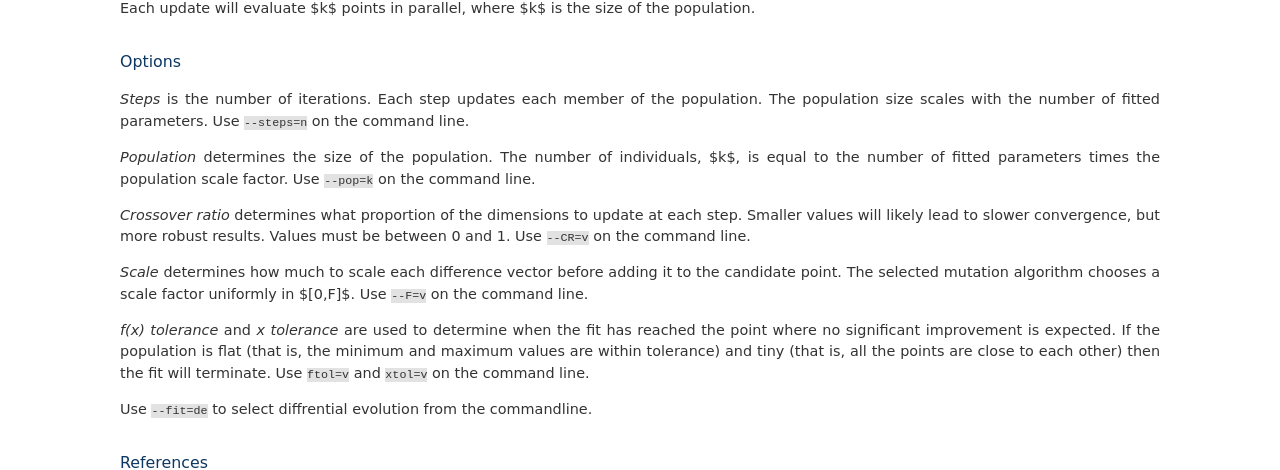
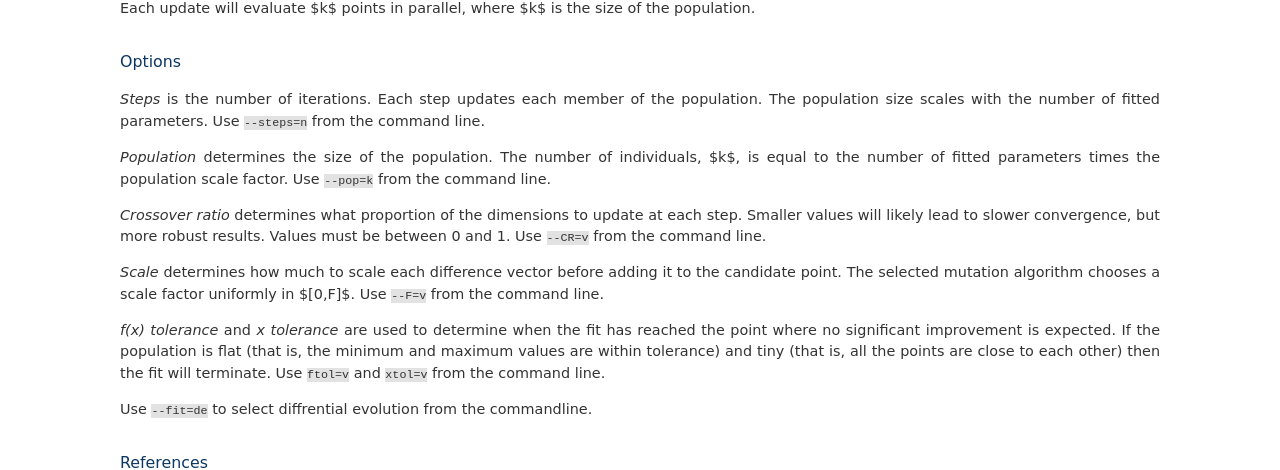
Before and after one commit to bumps/bumps, a Sphinx documentation site: the page built from doc/guide/optimizer.rst, in a window 1280 px wide and 1400 px high, scrolled down 4268 px. Shown: the part 147-617 px from the top of the window. Built offline with Sphinx 7.4.7, drawn with Linux system fonts in a browser that asks for light colours; pages that are not in the unit, such as notebooks, are missing from menus; some of the changed text lies outside the part shown.

Commit message:
improve standalone optimizer selection docs

```diff
--- a/doc/guide/optimizer.rst
+++ b/doc/guide/optimizer.rst
@@ -105,7 +105,8 @@
 each function is evaluated and $m$ data points (assuming center point
 formula for finite difference estimate of the derivative).  The resulting
 linear equation is then solved, but for small $n$ and expensive function
-evaluation this overhead can be ignored.  Use ``--steps=n`` on the command line.
+evaluation this overhead can be ignored.  Use ``--steps=n`` from
+the command line.
 
 *f(x) tolerance* and *x tolerance* are used to determine when
 the fit has reached the point where no significant improvement is expected.
@@ -180,21 +181,21 @@
 
 *Starts* tells the optimizer to restart a given number of times.
 Each time it restarts it uses a random starting point.   Use
-``--starts=n`` on the command line.
+``--starts=n`` from the command line.
 
 *Simplex radius* is the initial size of the simplex, as a portion of
 the bounds defining the parameter space.  If a parameter is unbounded, then
 the radius will be treated as a portion of the parameter value. Use
-``--radius=n`` on the command line.
+``--radius=n`` from the command line.
 
 *x tolerance* and *f(x) tolerance* are used to determine when the
 fit has reached the point where no significant improvement is expected.
 If the simplex is tiny (that is, the corners are close to each other) and
 flat (that is, the values at the corners are close to each other),
-then the fit will terminate.  Use ``--xtol=v`` and ``--ftol=v`` on
+then the fit will terminate.  Use ``--xtol=v`` and ``--ftol=v`` from
 the command line.
 
-On the command line, use ``--keep_best`` so that restarts are centered on a
+From the command line, use ``--keep_best`` so that restarts are centered on a
 value near the minimum rather than restarting from a random point within the
 parameter bounds.
 
@@ -260,7 +261,7 @@
 If the function is small or the step is too short then the fit
 will terminate.  Use ``--ftol=v`` and ``--xtol=v`` from the command line.
 
-On the command line, ``--keep_best`` uses a value near the previous minimum
+From the command line, ``--keep_best`` uses a value near the previous minimum
 when restarting instead of using a random value within the parameter bounds.
 
 Use ``--fit=newton`` to select BFGS from the commandline.
@@ -321,26 +322,26 @@
 
 *Steps* is the number of iterations.  Each step updates each member
 of the population.  The population size scales with the number of fitted
-parameters. Use ``--steps=n`` on the command line.
+parameters. Use ``--steps=n`` from the command line.
 
 *Population* determines the size of the population.  The number of
 individuals, $k$, is equal to the number of fitted parameters times the
-population scale factor.  Use ``--pop=k`` on the command line.
+population scale factor.  Use ``--pop=k`` from the command line.
 
 *Crossover ratio* determines what proportion of the dimensions to update
 at each step.  Smaller values will likely lead to slower convergence, but
-more robust results.  Values must be between 0 and 1.  Use ``--CR=v`` on
+more robust results.  Values must be between 0 and 1.  Use ``--CR=v`` from
 the command line.
 
 *Scale* determines how much to scale each difference vector before adding
 it to the candidate point.  The selected mutation algorithm chooses a scale
-factor uniformly in $[0,F]$.  Use ``--F=v`` on the command line.
+factor uniformly in $[0,F]$.  Use ``--F=v`` from the command line.
 
 *f(x) tolerance* and *x tolerance* are used to determine when the
 fit has reached the point where no significant improvement is expected.
 If the population is flat (that is, the minimum and maximum values are
 within tolerance) and tiny (that is, all the points are close to each
-other) then the fit will terminate.  Use ``ftol=v`` and ``xtol=v`` on the
+other) then the fit will terminate.  Use ``ftol=v`` and ``xtol=v`` from the
 command line.
 
 Use ``--fit=de`` to select diffrential evolution from the commandline.
@@ -410,16 +411,16 @@
 chain.  Each iteration updates the full population.  The population size
 scales with the number of fitted parameters.  Set steps so that the
 number of fit parameters times the population times steps is at least
-100,000.  Use ``--steps=n`` on the command line.
+100,000.  Use ``--steps=n`` from the command line.
 
 *Burn-in Steps* is the number of iterations to required for the Markov
 chain to converge to the equilibrium distribution.  If the fit ends
 early, the tail of the burn will be saved to the start of the steps.
-Use ``--burn=n`` on the command line.
+Use ``--burn=n`` from the command line.
 
 *Population* determines the size of the population.  The number of
 individuals, $k$, is equal to the number of fitted parameters times the
-population scale factor.  Use ``--pop=k`` on the command line.
+population scale factor.  Use ``--pop=k`` from the command line.
 
 *Initializer* determines how the population will be initialized.
 The options are as follows:
```
